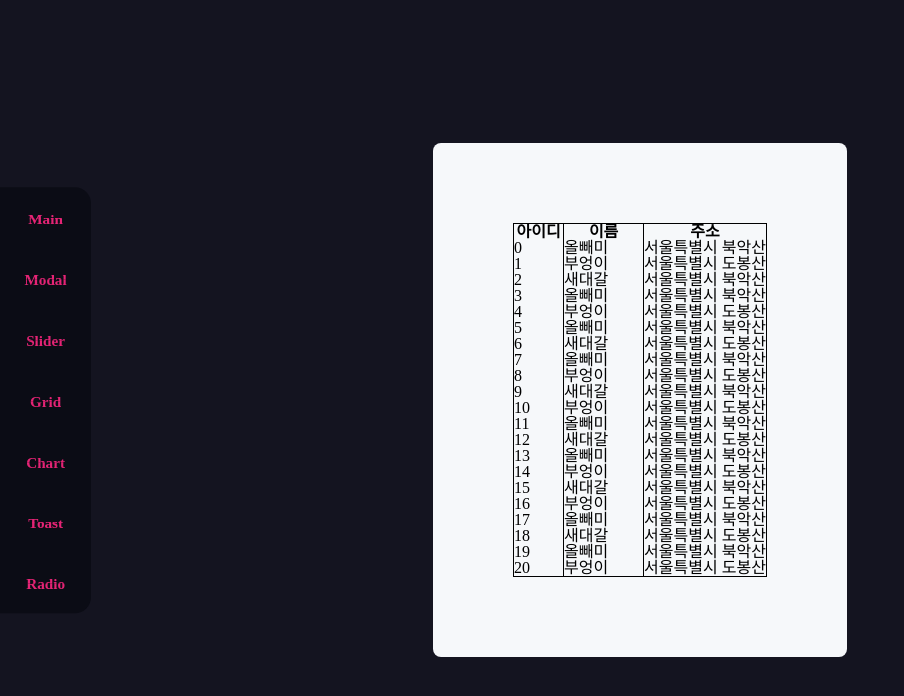
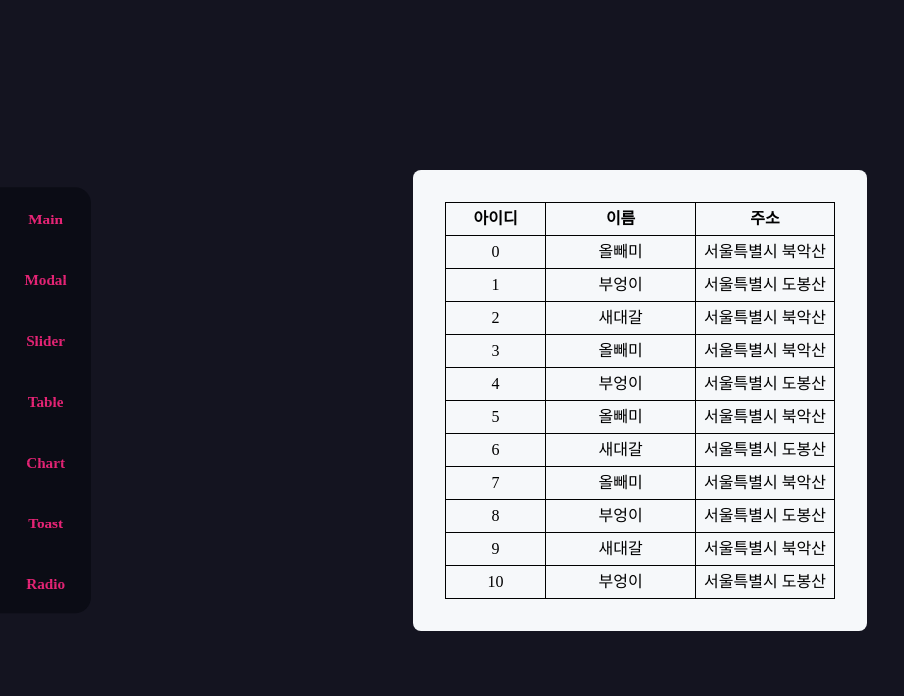
Before and after one commit to kbc1235/uicomponent, a React (Create React App) app: page / in a window 1280 px wide. Both pictures are taken after a click on the button 45 px from the left and 400 px from the top of the page. Shown: the top 696 px of the page, without its empty margins (0-904 px from the left). Built offline with nearby package versions, Linux system fonts and the light colour scheme; a web font is replaced by a local one.

Commit message:
Grid 페이지 네이션 구현중

```diff
--- a/src/components/Gridwrap.jsx
+++ b/src/components/Gridwrap.jsx
@@ -1,29 +1,25 @@
-/* eslint-disable array-callback-return */
+import styles from '../style/style.module.css'
 import GridItem from './GridItem';
 import { GRID_DATA } from './GridData';
 
 const Gridwrap = () => {
-  const tableStyle = {
-    width:'100%',
-    border:'1px solid #000'
-  }
   const col01 = {
-    width: '50px',
+    width: '100px',
     borderRight:'1px solid #000',
     borderLeft:'1px solid #000'
   }
   const col02 = {
-    width: '80px',
+    width: '150px',
     padding: 10,
     borderRight:'1px solid #000'
   }
   const col03 = {
-    width: 'calc(100% - 130px)',
+    width: 'calc(100% - 250px)',
     padding: 10,
   }
 
   return(
-    <table style={tableStyle}>
+    <table className={styles.table}>
       <colgroup>
         <col style={col01}/>
         <col style={col02}/>
@@ -38,8 +34,10 @@ const Gridwrap = () => {
       </thead>
       <tbody>
         {GRID_DATA.map( (data) =>{
-          return <GridItem id={data.id} name={data.name} address={data.address} key={data.id}/>
-        })}
+          return data.id <= 10 ? <GridItem id={data.id} name={data.name} address={data.address} key={data.id}/> : null
+        })
+
+        }
       </tbody>
     </table>
   )
--- a/src/components/MainData.js
+++ b/src/components/MainData.js
@@ -16,7 +16,7 @@ export const MAIN_DATA = [
   },
   {
     id: 3,
-    text: "Grid",
+    text: "Table",
     name: "grid",
   },
   {
--- a/src/style/style.module.css
+++ b/src/style/style.module.css
@@ -10,7 +10,7 @@
 
 .container > div{
     background-color: var(--gray10);
-    padding:5em;
+    padding:2em;
     border-radius: 0.5em;
 }
 /* main */
@@ -258,7 +258,18 @@
 
 /* GRID */
 .table{
-
+    width:100%;
+    border:1px solid #000
+}
+.table > thead{
+    border-bottom: 1px solid #000;
+}
+.table td, .table  th {
+    padding:0.5em;
+    text-align: center;
+}
+.table tr + tr{
+    border-top: 1px solid #000;
 }
 
 /* 라디오 */
```
Also changed, not shown: src/components/Pagination.jsx (added, +14 -0 lines).
